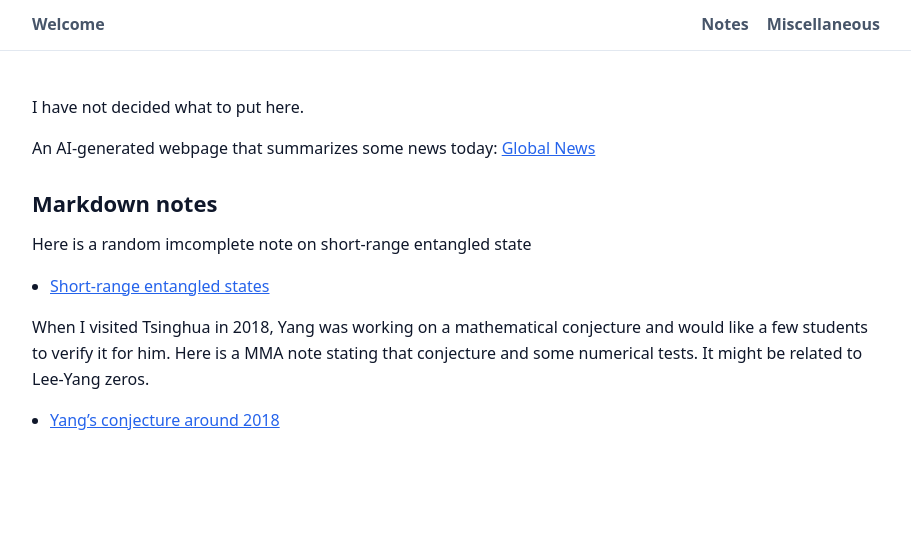
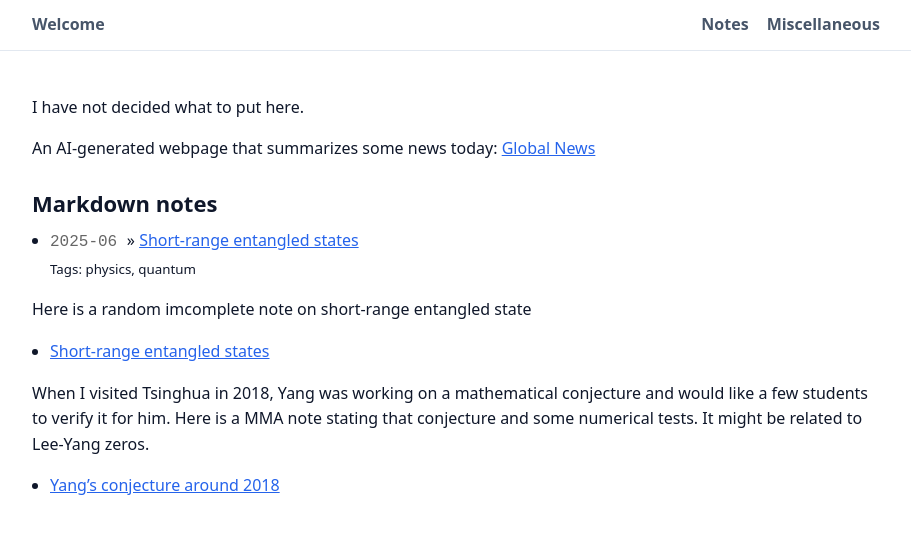
Before and after one commit to ruihuafan/ruihuafan.github.io, a Jekyll site: the page built from misc.md, in a window 1280 px wide. Shown: the top 534 px of the page, without its empty margins (184-1095 px from the left). Built offline with Jekyll 4.4.1, drawn with Linux system fonts in a browser that asks for light colours; a file with an impossible date is left out.

Commit message:
add date

```diff
--- a/_mknotes/SRE.md
+++ b/_mknotes/SRE.md
@@ -1,6 +1,6 @@
 ---
 title: Short-range entangled states
-date: 2025-6
+date: 2025-06-01
 tags: [physics, quantum]
 ---
 
```
